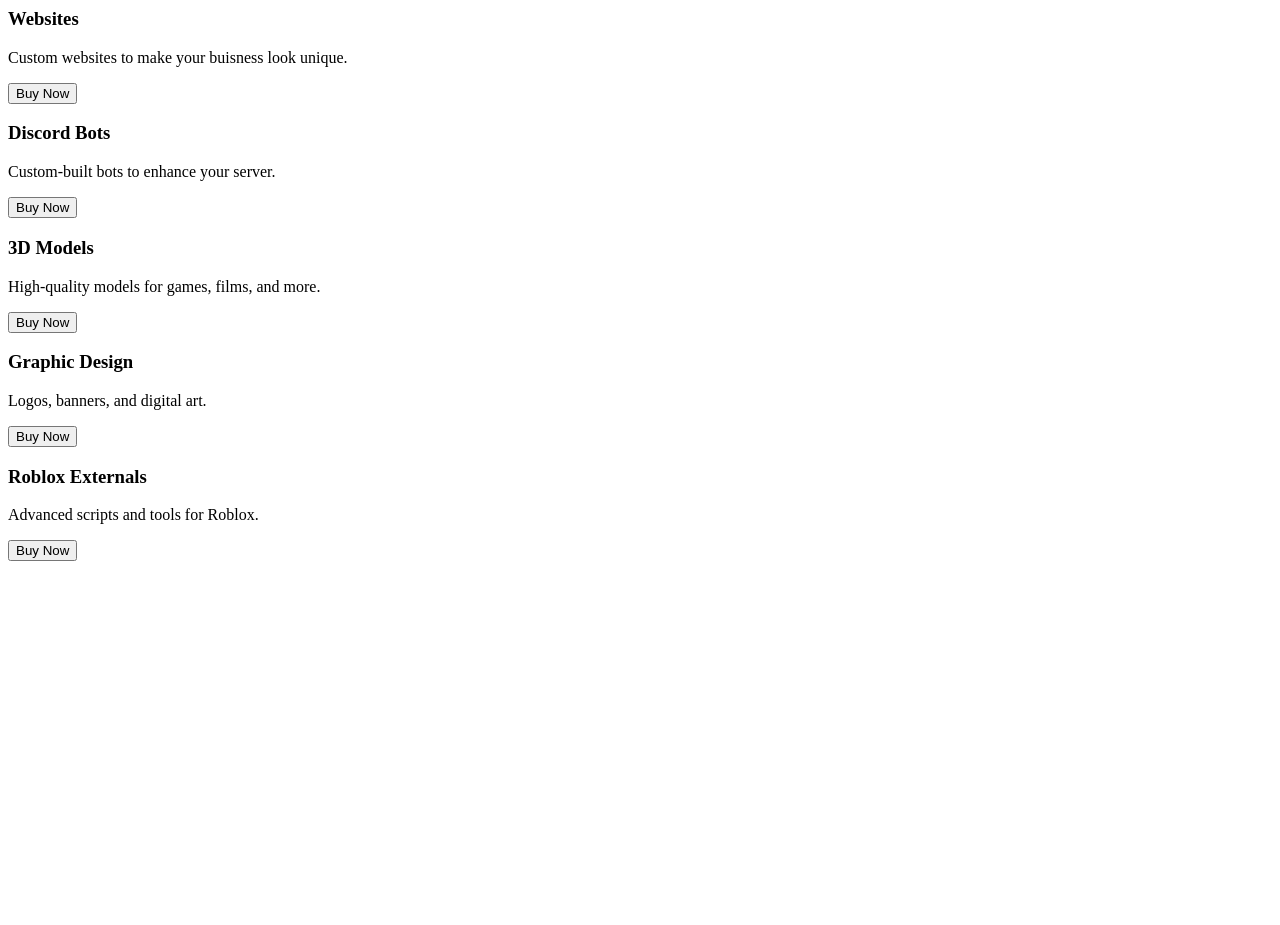
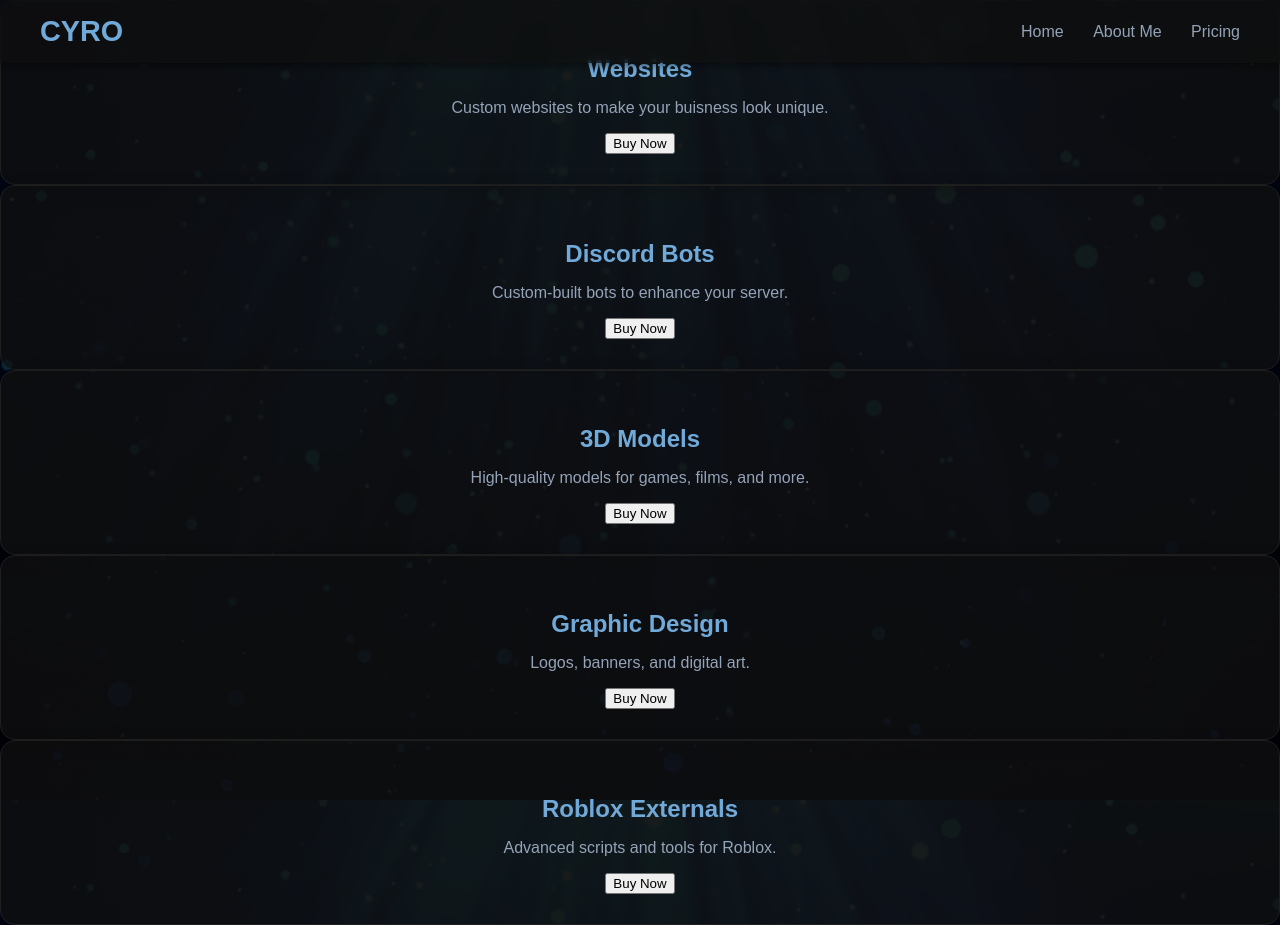
Before and after one commit to cyro-0/cyro---za, a plain HTML site: page purchase.html in a window 1280 px wide. Before the commit the page ends 800 px from the top, so only its background shows below. Drawn offline with Linux system fonts and the light colour scheme; a web font is replaced by a local one.

Commit message:
Update purchase.html

```diff
--- a/purchase.html
+++ b/purchase.html
@@ -1,3 +1,37 @@
+<!DOCTYPE html>
+<html lang="en">
+<head>
+  <meta charset="UTF-8"/>
+  <meta name="viewport" content="width=device-width,initial-scale=1"/>
+  <title>About me</title>
+  <link rel="stylesheet" href="style.css"/>
+  <link rel="icon" type="image/png" href="images/cyro.png"/>
+  <link rel="preconnect" href="https://fonts.googleapis.com">
+  <link rel="preconnect" href="https://fonts.gstatic.com" crossorigin>
+  <link href="https://fonts.googleapis.com/css2?family=Goldman:wght@400;700&display=swap" rel="stylesheet">
+
+  <meta property="og:type" content="website">
+  <meta property="og:title" content="Cyro - Lyric's selling hub">
+  <meta property="og:description" content="Learn more about Lyric">
+  <meta property="og:image" content="https://getcyro.xyz/images/cyro.png">
+  <meta property="og:url" content="https://getcyro.xyz">
+  <meta name="theme-color" content="#71a9d8">
+
+  <meta name="twitter:card" content="summary_large_image">
+  <meta name="twitter:title" content="Cyro - Shop">
+  <meta name="twitter:description" content="Lyric's selling site">
+  <meta name="twitter:image" content="https://getcyro.xyz/images/cyro.png">
+</head>
+<body>
+  <header class="navbar">
+    <div class="logo">CYRO</div>
+    <nav>
+      <a href="/">Home</a>
+      <a href="/about">About Me</a>
+      <a href="/pricing">Pricing</a>
+    </nav>
+  </header>
+
 <div class="product-box">
   <h3>Websites</h3>
   <p>Custom websites to make your buisness look unique.</p>
```
